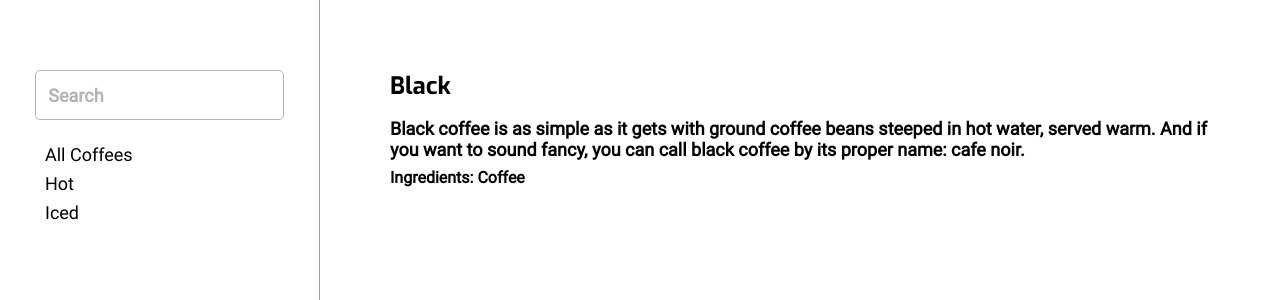
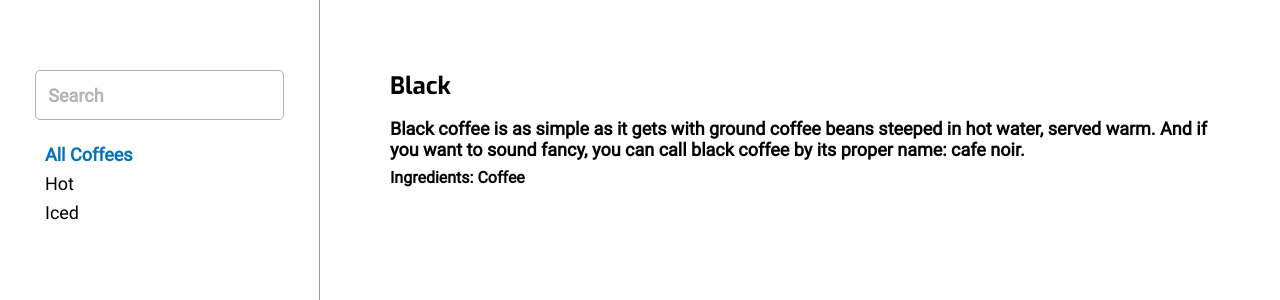
Before and after one commit to damla/starducks-client, a React (Create React App) app: page / in a window 1280 px wide. Shown: the top 300 px of the page. Built offline with nearby package versions, Linux system fonts and the light colour scheme; no server answers.

Commit message:
[#10]feat: start implementation of filter context

```diff
--- a/src/App.tsx
+++ b/src/App.tsx
@@ -1,16 +1,18 @@
 import { BrowserRouter, Routes, Route } from 'react-router-dom';
-import { ItemProvider } from './contexts';
+import { ItemProvider, FilterProvider } from './contexts';
 import { Home, Error } from './pages/';
 
 function App() {
   return (
     <ItemProvider>
+      <FilterProvider>
         <BrowserRouter>
           <Routes>
             <Route path="/" element={<Home />} />
             <Route path="*" element={<Error />} />
           </Routes>
         </BrowserRouter>
+      </FilterProvider>
     </ItemProvider>
   );
 }
--- a/src/components/FilterItem/index.tsx
+++ b/src/components/FilterItem/index.tsx
@@ -1,15 +1,21 @@
 import { ReactElement } from 'react';
-// import { useItem } from '../../contexts';
-// import cn from 'classnames';
+import { useFilter } from '../../contexts';
+import cn from 'classnames';
 import styles from './styles.module.scss';
 
 interface Props {
-  children: string;
+  name: string;
 }
 
-export default function FilterItem({ children }: Props): ReactElement {
-  // const { Items } = useItem();
-  // console.log(Items);
+export default function FilterItem({ name }: Props): ReactElement {
+  const { selectedFilter, setSelectedFilter } = useFilter();
 
-  return <li className={styles.Container}>{children}</li>;
+  return (
+    <button
+      className={cn(styles.Container, selectedFilter === name && styles.Active)}
+      onClick={() => setSelectedFilter(name)}
+    >
+      {name}
+    </button>
+  );
 }
--- a/src/components/FilterItem/styles.module.scss
+++ b/src/components/FilterItem/styles.module.scss
@@ -1,6 +1,18 @@
 @use '../../global/_variables.scss' as vars;
 
 .Container {
+  border: none;
+  margin: 0;
+  padding: 0;
+  /* Normalize `line-height`. Cannot be changed from `normal` in Firefox 4+. */
+  line-height: normal;
+  -webkit-font-smoothing: inherit;
+  -moz-osx-font-smoothing: inherit;
+
+  /* Corrects inability to style clickable `input` types in iOS */
+  -webkit-appearance: none;
+  overflow: visible;
+  background: transparent;
   text-align: center;
   font-size: vars.$font-size-base;
   font-weight: normal;
@@ -8,6 +20,11 @@
   margin-bottom: 1vh;
   padding-left: 10px;
   width: fit-content;
+
+  &::-moz-focus-inner {
+    border: 0;
+    padding: 0;
+  }
 
   @media only screen and (max-width: vars.$screen-sm-max) {
     padding-left: 20px;
--- a/src/components/FilterList/index.tsx
+++ b/src/components/FilterList/index.tsx
@@ -1,10 +1,22 @@
-import { ReactElement, ReactNode } from 'react';
+import { ReactElement } from 'react';
+import { FilterItem } from '..';
+import { useFilter } from '../../contexts';
 import styles from './styles.module.scss';
 
-interface Props {
-  children: ReactNode;
+export default function FilterList(): ReactElement {
+  const { filters } = useFilter();
+
+  // const filters = {
+  //   ALL: 'All Coffees',
+  //   HOT: 'Hot',
+  //   ICED: 'Iced',
+  // };
+
+  return (
+    <div className={styles.Container}>
+      {filters.map((filter, i) => (
+        <FilterItem key={`filter-${i}`} name={filter} />
+      ))}
+    </div>
+  );
 }
-
-export default function FilterList({ children }: Props): ReactElement {
-  return <div className={styles.Container}>{children}</div>;
-}
--- /dev/null
+++ b/src/contexts/Filter/FilterContext.tsx
@@ -0,0 +1,41 @@
+import { createContext, useState, useContext, ReactElement, ReactNode } from 'react';
+
+interface Props {
+  children: ReactNode;
+}
+
+interface FilterContextState {
+  filters: string[];
+  selectedFilter: string;
+  setSelectedFilter: React.Dispatch<React.SetStateAction<string>>;
+}
+
+// set default values for initializing
+const contextDefaultValues: FilterContextState = {
+  filters: ['All Coffees', 'Hot', 'Iced'],
+  selectedFilter: 'All Coffees',
+  setSelectedFilter: function (): void {
+    throw new Error('Function not implemented.');
+  },
+};
+
+// created context with default values
+const FilterContext = createContext<FilterContextState>(contextDefaultValues);
+
+export const FilterProvider = ({ children }: Props): ReactElement => {
+  // set default values
+  const [filters] = useState<string[]>(contextDefaultValues.filters);
+  const [selectedFilter, setSelectedFilter] = useState<string>(contextDefaultValues.selectedFilter);
+
+  const values = {
+    filters,
+    selectedFilter,
+    setSelectedFilter,
+  };
+
+  // add values to provider to reach them out from another component
+  return <FilterContext.Provider value={values}>{children}</FilterContext.Provider>;
+};
+
+// created custom hook
+export const useFilter = () => useContext(FilterContext);
--- a/src/contexts/index.tsx
+++ b/src/contexts/index.tsx
@@ -1 +1,2 @@
 export * from './Item/ItemContext';
+export * from './Filter/FilterContext';
--- a/src/pages/Home/index.tsx
+++ b/src/pages/Home/index.tsx
@@ -1,24 +1,12 @@
 // import styles from "./styles.module.scss"
-import {
-  Layout,
-  Sidebar,
-  Main,
-  FilterList,
-  FilterItem,
-  CoffeeList,
-  Search,
-} from '../../components';
+import { Layout, Sidebar, Main, FilterList, CoffeeList, Search } from '../../components';
 
 export default function Home() {
   return (
     <Layout>
       <Sidebar>
         <Search />
-        <FilterList>
-          <FilterItem>All Coffees</FilterItem>
-          <FilterItem>Hot</FilterItem>
-          <FilterItem>Iced</FilterItem>
-        </FilterList>
+        <FilterList />
       </Sidebar>
       <Main>
         <CoffeeList />
```
Lines whose indentation alone changed are shown as unchanged.
